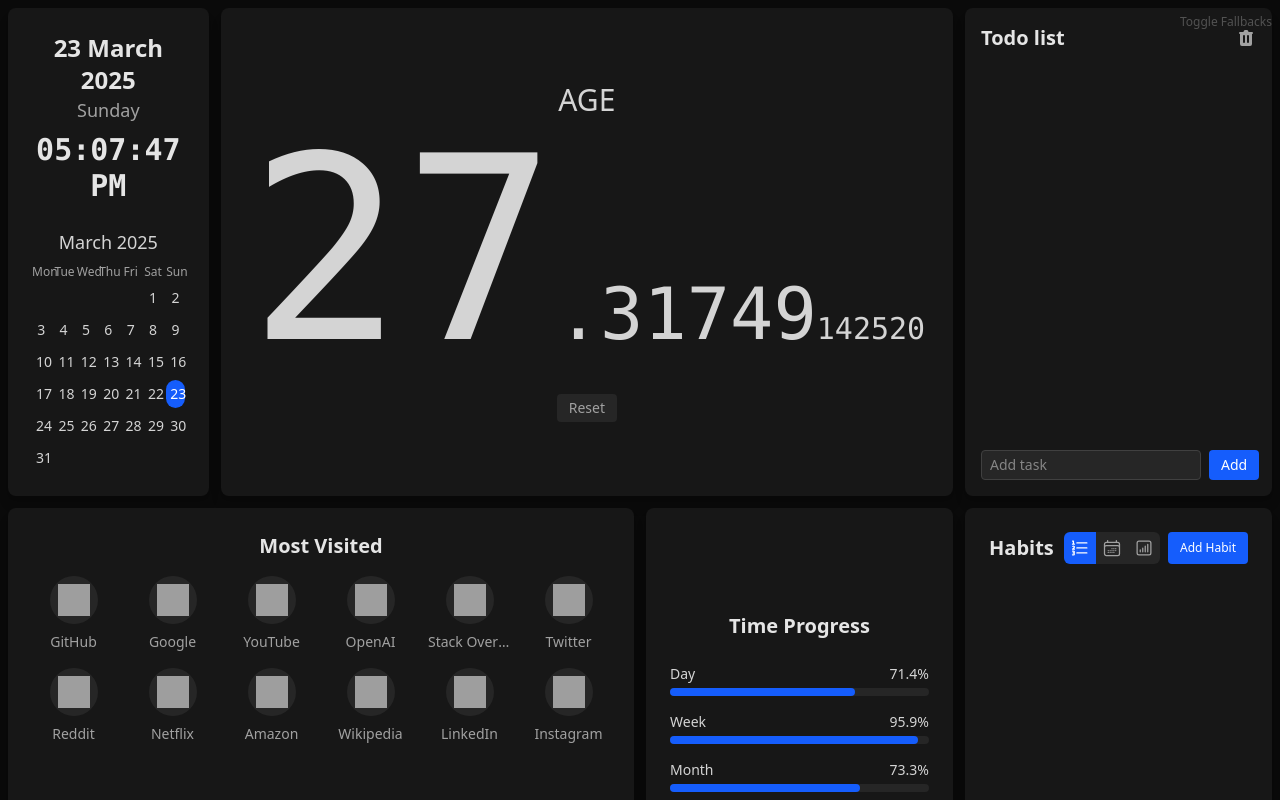
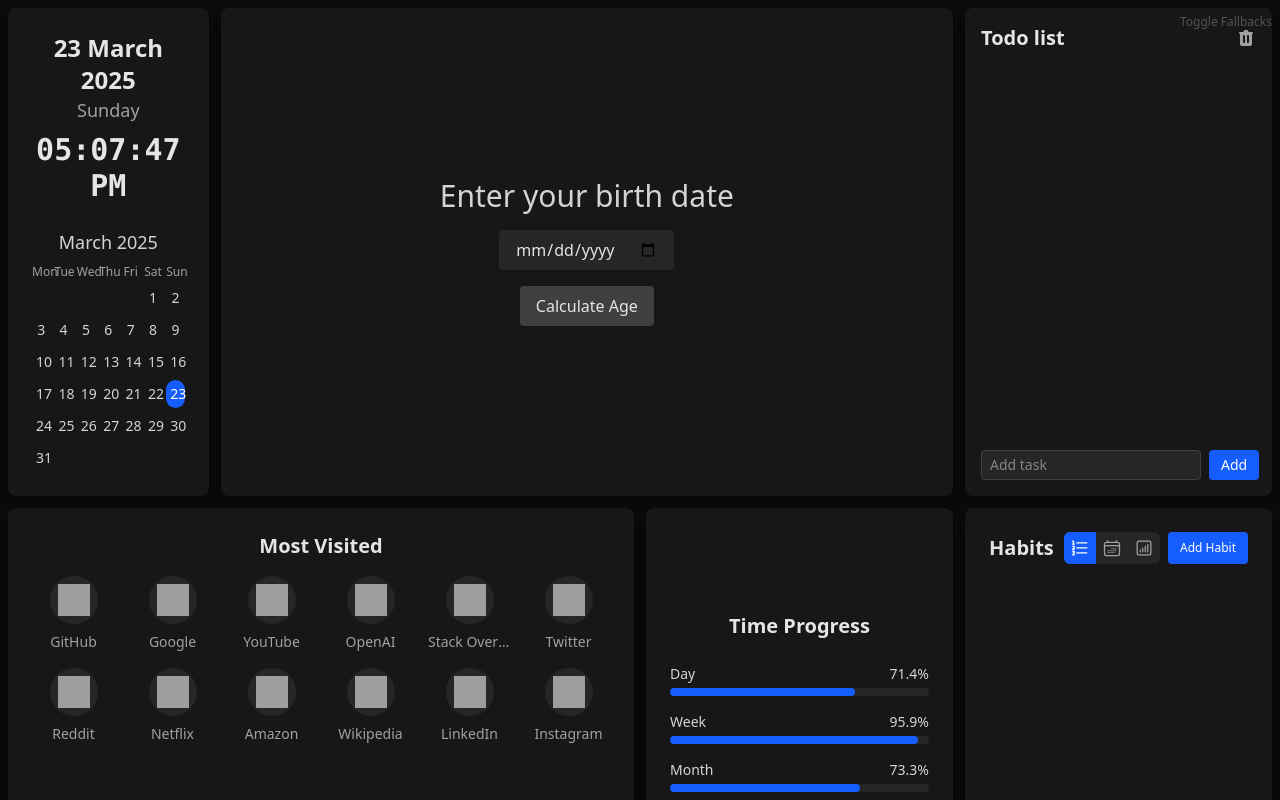
Before and after one commit to GeorgiZhelev/age-extension, a React (Vite) app: page / in a window 1280 px wide. Built offline with nearby package versions, Linux system fonts and the light colour scheme; grey boxes are pictures that could not be loaded.

Commit message:
remove hardcoded age

```diff
--- a/src/App.tsx
+++ b/src/App.tsx
@@ -8,9 +8,6 @@ import HabitTracker from './components/HabitTracker'
 import './App.css'
 
 function App() {
-  // Your birthday in ISO format
-  const [birthDate] = useState('1997-11-28')
-
   return (
     <div className="h-screen w-screen bg-neutral-950 text-white p-2 overflow-hidden">
       <div className="grid grid-cols-12 gap-3 h-full">
@@ -21,7 +18,7 @@ function App() {
 
         {/* Middle column - Age Counter (bigger) */}
         <div className="col-span-7">
-          <AgeCounter birthDate={birthDate} />
+          <AgeCounter />
         </div>
 
         {/* Right column - Todo List (narrower) */}
```
Also changed, not shown: 1 other file (tests, documents, lock files or other folders).
